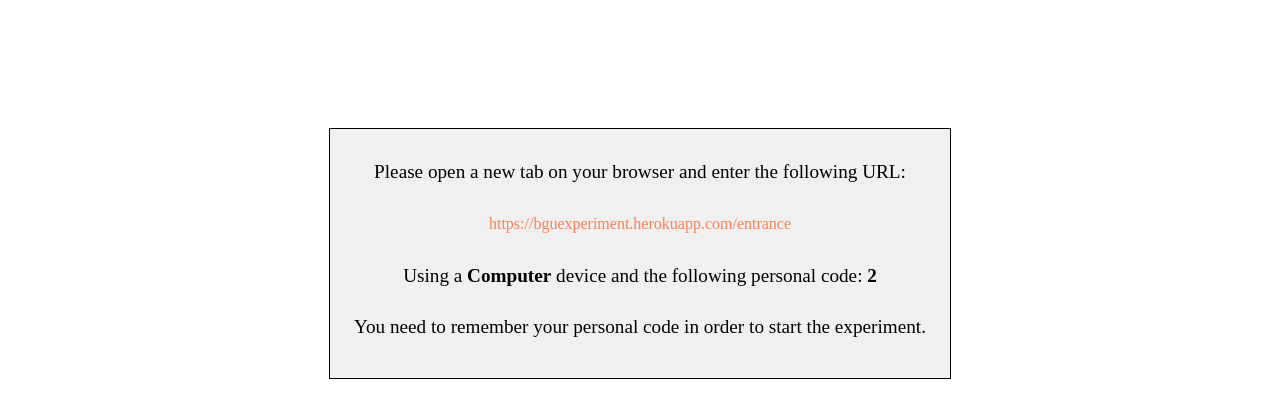
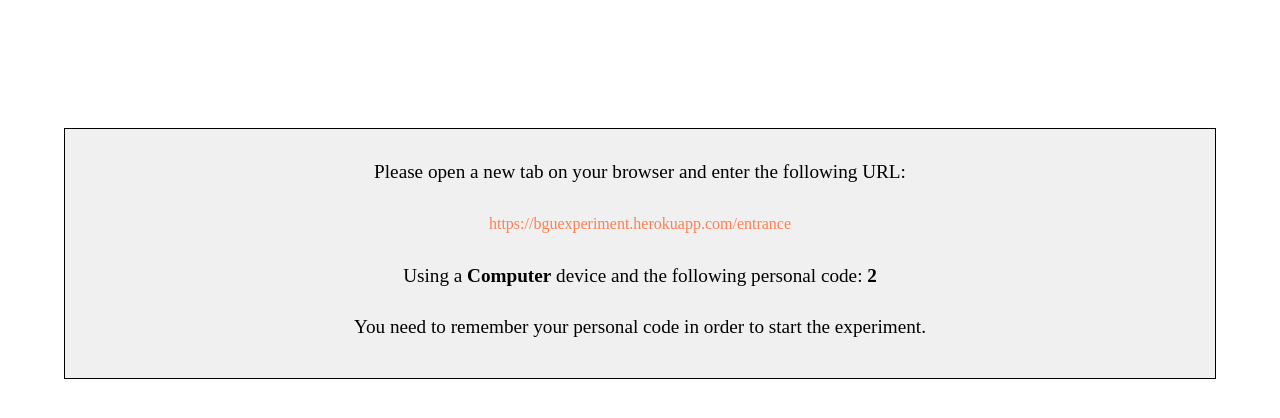
Before and after one commit to leorre/experiment1, a Flask app: page /code in a window 1280 px wide. Shown: the top 418 px of the page. Run offline with Flask 2, Linux system fonts and the light colour scheme; a database or web service that is not in the repository returns one stand-in record (values such as "Sample title"); some libraries are stand-ins or nearby versions; some web fonts are replaced.

Commit message:
first heroku deployment"

```diff
--- a/pages/code/static/code.css
+++ b/pages/code/static/code.css
@@ -8,7 +8,7 @@ body{
 
 div{
     border: 1px black solid;
-    width: fit-content;
+    /*width: fit-content;*/
     margin: auto;
     padding: 1vh 3vh 2vh 3vh;
     font-size: 2.4vh;
```
